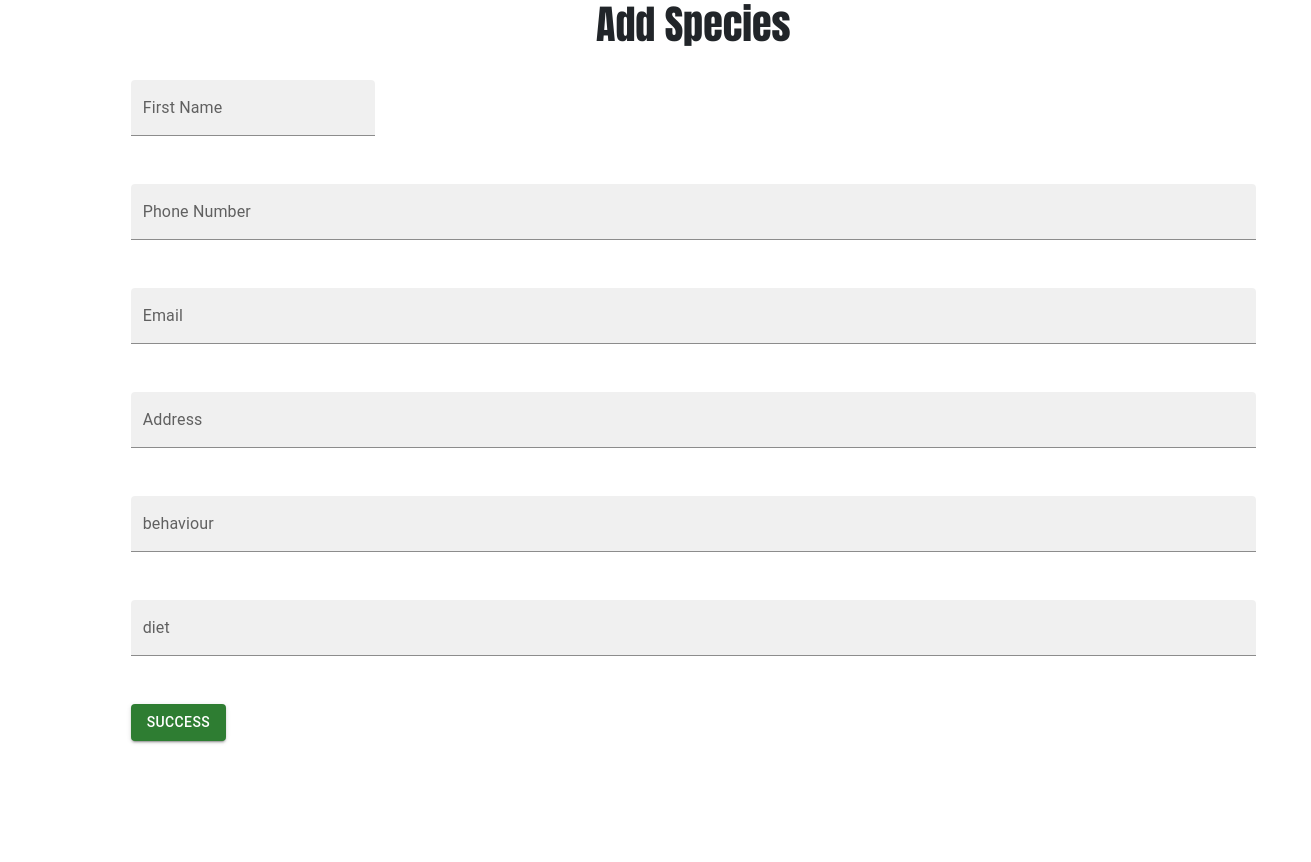
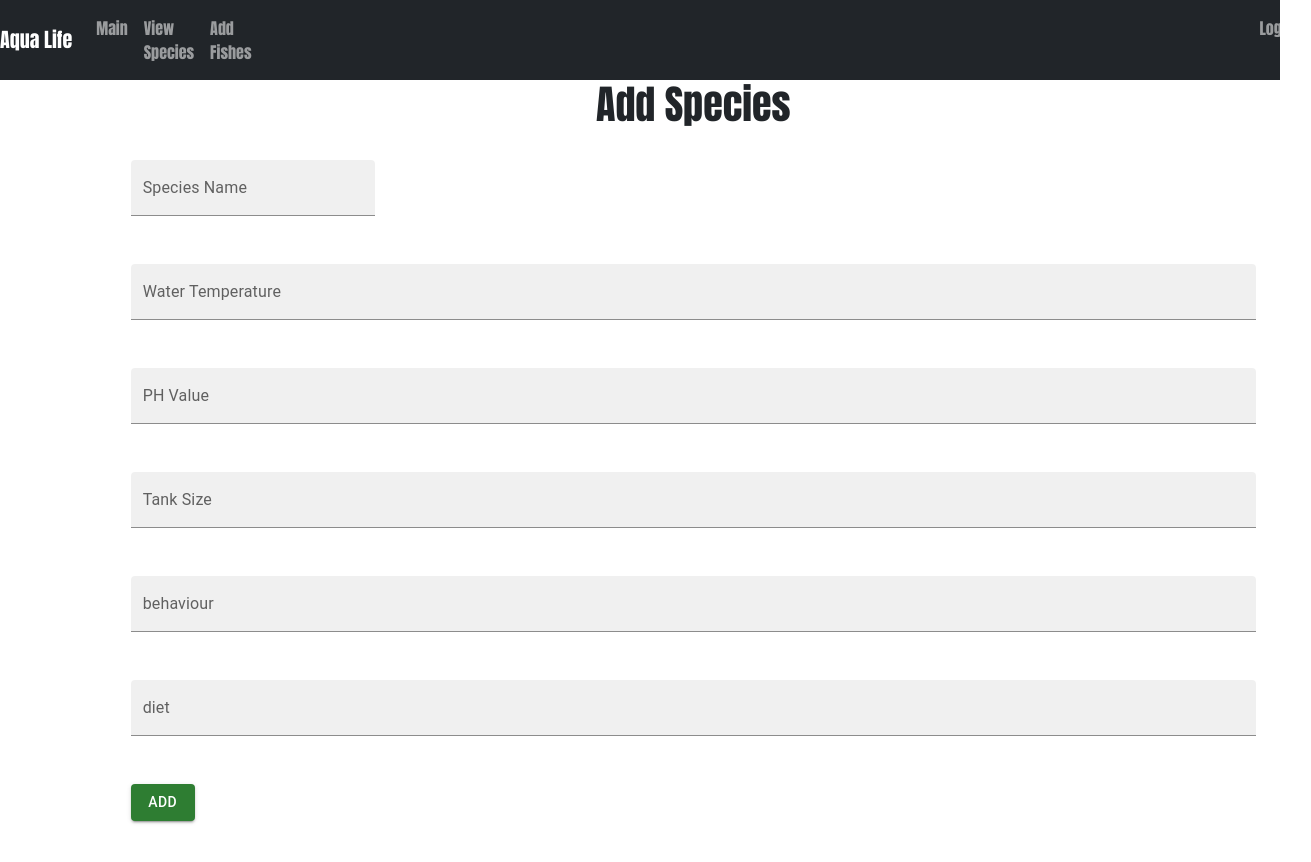
Before and after one commit to KSteve123/aqua-life, a React (Create React App) app: page /AddSpecies in a window 1280 px wide. Shown: the top 862 px of the page, 1311 px wide, since content can reach past the window. Before the commit the page ends 800 px from the top, so only its background shows below. Built offline with nearby package versions, Linux system fonts and the light colour scheme.

Commit message:
final front-end

```diff
--- a/src/App.js
+++ b/src/App.js
@@ -8,6 +8,7 @@ import UserCheck from './components.js/ReturnUser';
 import SpeciesView from './components.js/SpeciesInfo';
 import EditSpecies from './components.js/SpeciesEdit';
 import AddSpecies from './components.js/AddSpecies';
+import AdminMain from './components.js/AdminMain';
 
 function App() {
     return(
@@ -19,6 +20,7 @@ function App() {
      <Route path='/SpeciesInfo' element={<SpeciesView/>} />
      <Route path='/SpeciesEdit/:name' element={<EditSpecies/>} />
      <Route path='/AddSpecies' element={<AddSpecies/>} />
+     <Route path='/AdminMain' element={<AdminMain/>} />
      </Routes>
      </BrowserRouter>
     )
--- a/src/components.js/AddSpecies.js
+++ b/src/components.js/AddSpecies.js
@@ -3,13 +3,10 @@ import TextField from '@mui/material/TextField';
 import Button from '@mui/material/Button';
 import { Container } from '@mui/material';
 import addNotification from 'react-push-notification';
+import AdminNavBar from "./NavBar";
 
 export default function AddSpecies() {
-    let x = localStorage.getItem('ID');
-    if (x==="null") {
-        window.location.href = '/AdminLogin'
 
-    }
     const[name=null, setName] = React.useState('')
     const[water_temp=null, setWater] = React.useState('')
     const[ph_level=null, setPh] = React.useState('')
@@ -22,7 +19,7 @@ export default function AddSpecies() {
         e.preventDefault()
         const Species={name,water_temp,ph_level,tank_size,behaviour,diet}
         console.log(Species)
-        fetch("http://localhost:8080/surviva;/add",{
+        fetch("http://localhost:8080/survival;/add",{
         method:"POST",
         headers:{"Content-Type":"application/json"},
         body: JSON.stringify(Species)
@@ -30,14 +27,14 @@ export default function AddSpecies() {
       if (response.status === 200) {
         addNotification({
           title: 'Notification',
-          message:"Registration Complete",
+          message:"Species Added",
           native:true
         })
-        window.location.href = '/AddSpecies'
+        window.location.href = '/AddSpecies';
       } else {
         addNotification({
           title: 'status',
-          message:"Registration failed. PLease check the Details you filled",
+          message:"Failed. PLease check the Details you filled",
           native:true
         })
       }
@@ -48,6 +45,8 @@ export default function AddSpecies() {
 
 
   return (
+    <div>
+    <AdminNavBar/>
     <div class="offset-md-1">
       <h1 align="center">Add Species</h1><br></br>
     <Container
@@ -58,25 +57,25 @@ export default function AddSpecies() {
       autoComplete="off"
     >
       <div className="input-group mb-5">
-      <TextField id="filled-basic" label="First Name" variant="filled"
+      <TextField id="filled-basic" label="Species Name" variant="filled"
       value={name}
       onChange={(e)=>setName(e.target.value)}
       />
       </div>
       <div className="input-group mb-5">
-      <TextField id="filled-basic" label="Phone Number" variant="filled" fullWidth
+      <TextField id="filled-basic" label="Water Temperature" variant="filled" fullWidth
       value={water_temp}
       onChange={(e)=>setWater(e.target.value)}
       />
       </div>
       <div className="input-group mb-5">
-      <TextField id="filled-basic" label="Email" variant="filled" fullWidth
+      <TextField id="filled-basic" label="PH Value" variant="filled" fullWidth
       value={ph_level}
       onChange={(e)=>setPh(e.target.value)}
       />
       </div>
       <div className="input-group mb-5">
-      <TextField id="filled-basic" label="Address" variant="filled" fullWidth
+      <TextField id="filled-basic" label="Tank Size" variant="filled" fullWidth
       value={tank_size}
       onChange={(e)=>setTank(e.target.value)}
       />
@@ -94,10 +93,11 @@ export default function AddSpecies() {
       />
       </div>
       <div className="input-group mb-5">
-     <Button variant="contained" color="success" onClick={Register}>Success
+     <Button variant="contained" color="success" onClick={Register}>Add
      </Button>
      </div>
     </Container>
+    </div>
     </div>
 
   );
--- a/src/components.js/AdminLogin.js
+++ b/src/components.js/AdminLogin.js
@@ -25,6 +25,7 @@ export default function Adminlogin() {
         const Admin={email,password}
         console.log(Admin)
         fetch("http://localhost:8080/loginuser/check",{
+          //fetch("192.168.108.146:8080/loginuser/check",{
         method:"POST",
         headers:{"Content-Type":"application/json"},
         body: JSON.stringify(Admin)
--- a/src/components.js/AdminMain.js
+++ b/src/components.js/AdminMain.js
@@ -1,28 +1,29 @@
-
+import AdminNavBar from "./NavBar";
 
 export default function AdminMain(){
 
 
-    let x = localStorage.getItem('ID')
+
 
 
     const AddSpecies=(event1)=>{
-        window.location.href = '/MakeAppointment'+x
+        window.location.href = '/AddSpecies'
 
     }
     const ViewSpecies=(event2)=>{
-        window.location.href = '/PatientAppointments/'+x
+        window.location.href = '/SpeciesInfo'
 
     }
 
 
 return(
 <div>
-<div divclassName="col-sm-6 mb-4 offset-md-1">
-    <h1>Welcome</h1><br></br>
+    <AdminNavBar/>
+<div className="col-sm-10 mb-4 offset-md-1">
+    <h1 className="mt-4">Welcome</h1><br></br>
 <div className="col-sm-6 mb-4 offset-md-1">
 <button type="button" class="btn btn-dark" onClick={AddSpecies}>Add New Species</button>&emsp;&emsp;&emsp;&emsp;&emsp;
-<button type="button" class="btn btn-light" onClick={ViewSpecies}>View Existing Species</button>;
+<button type="button" class="btn btn-info" onClick={ViewSpecies}>View Existing Species</button>
 
 </div>
 </div>
--- a/src/components.js/Main.js
+++ b/src/components.js/Main.js
@@ -30,6 +30,7 @@ function Main() {
     try {
       // Send image to Python backend
       const response = await axios.post("http://localhost:5000/predict", formData, {
+      //const response = await axios.post("http://192.168.108.146:5000/predict", formData, {
         headers: {
           "Content-Type": "multipart/form-data",
         },
@@ -41,6 +42,7 @@ function Main() {
 
       // Retrieve survival data from Spring Boot service
       const survivalResponse = await axios.get(`http://localhost:8080/survival/${fishSpecies}`);
+      //const survivalResponse = await axios.get(`http://192.168.108.146:8080/survival/${fishSpecies}`);
       setSurvivalData(survivalResponse.data);
 
     } catch (error) {
@@ -63,22 +65,22 @@ function Main() {
         <input type="file" onChange={handleFileChange} />
         <button type="submit">Upload and Identify</button><br></br><br></br>
         <button type="button" class="btn btn-dark" onClick={AdminLog}>Admin?</button>
-      </form><br></br>
+      </form></div>
       {prediction && (
-        <div class="mt-4" className="output">
+        <div class="offset-md-1 col-md-10 mt-1 b p-4" className="output">
           <h3 className="prediction">Prediction: {prediction}</h3>
-          <h4>Survival Data:</h4>
+          <h4 className="suv">Survival Data:</h4>
           <p>Name: {survivalData.name}</p>
           <p>Temperature: {survivalData.water_temp} °C</p>
           <p>pH: {survivalData.ph_level}</p>
+          <p>Tank Size: {survivalData.tank_size} Feet</p>
           <p>Diet: {survivalData.diet}</p>
-          <p>Tank Size: {survivalData.tank_size} Feet</p>
           <p>Behaviour: {survivalData.behaviour}</p>
 
 
         </div>
       )}
-    </div>
+
     </div>
     </div>
     </div>
--- /dev/null
+++ b/src/components.js/NavBar.js
@@ -0,0 +1,54 @@
+export default function AdminNavBar() {
+
+    let x = localStorage.getItem('ID');
+    if (x==="null") {
+        window.location.href = '/'
+
+    }
+
+    const ViewSpecies=(event2)=>{
+        window.location.href = '/SpeciesInfo'
+
+    }
+
+    const AdminMain=(event)=>{
+        window.location.href = '/AdminMain'
+
+    }
+
+    const AddSpecies=(event3)=>{
+        window.location.href = '/AddSpecies'
+
+    }
+    const Logout=(event3)=>{
+        localStorage.setItem('ID',null)
+        window.location.href = '/'
+
+    }
+
+return(
+    <nav class="navbar navbar-expand-lg navbar navbar-dark bg-dark">
+  <a class="navbar-brand" href="#">Aqua Life</a>
+  <button class="navbar-toggler" type="button" data-toggle="collapse" data-target="#navbarText" aria-controls="navbarText" aria-expanded="false" aria-label="Toggle navigation">
+    <span class="navbar-toggler-icon"></span>
+  </button>
+  <div class="collapse navbar-collapse" id="navbarText">
+    <ul class="navbar-nav mr-auto">
+      <li class="nav-item active">
+        <a class="nav-link" onClick={AdminMain}>Main</a>
+      </li>
+      <li class="nav-item">
+        <a class="nav-link" onClick={ViewSpecies}>View Species</a>
+      </li>
+      <li class="nav-item">
+        <a class="nav-link" onClick={AddSpecies}>Add Fishes</a>
+      </li>&emsp;&emsp;&emsp;&emsp;&emsp;&emsp;&emsp;&emsp;&emsp;&emsp;&emsp;&emsp;&emsp;&emsp;&emsp;&emsp;&emsp;&emsp;&emsp;&emsp;&emsp;&emsp;&emsp;&emsp;&emsp;&emsp;&emsp;&emsp;&emsp;&emsp;&emsp;&emsp;&emsp;&emsp;&emsp;&emsp;&emsp;&emsp;&emsp;&emsp;&emsp;&emsp;&emsp;&emsp;&emsp;&emsp;&emsp;&emsp;&emsp;&emsp;&emsp;&emsp;&emsp;&emsp;&emsp;&emsp;&emsp;&emsp;&emsp;&emsp;&emsp;&emsp;
+      <li>
+      <a class="nav-link" onClick={Logout} align="right">Logout</a>
+      </li>
+    </ul>
+  </div>
+</nav>
+)
+
+}
--- a/src/components.js/ReturnUser.js
+++ b/src/components.js/ReturnUser.js
@@ -13,7 +13,7 @@ fetch("http://localhost:8080/loginuser/Authenticaton")
           if (ID!=="Incorrect Credential") {
             const id = ID;
             localStorage.setItem('ID', id);
-            window.location.href = '/SpeciesInfo'
+            window.location.href = '/AdminMain'
           } else {
             addNotification({
               title: 'Warning',
--- a/src/components.js/SpeciesInfo.js
+++ b/src/components.js/SpeciesInfo.js
@@ -10,15 +10,12 @@ import {
 } from "react-icons/fa";
 import { Link } from "react-router-dom";
 import Search from "./Search";
+import AdminNavBar from "./NavBar";
 
 
 
 const SpeciesView = () => {
-	let x = localStorage.getItem('ID');
-    if (x==="null") {
-        window.location.href = '/AdminLogin'
 
-    }
 	const [Species, setSpecies] = useState([]);
     const [search, setSearch] = useState("");
 
@@ -52,6 +49,7 @@ const SpeciesView = () => {
 
 	return (
 		<div>
+			<AdminNavBar/>
 			<section>
 			<Search
 				search={search}
--- a/src/index.css
+++ b/src/index.css
@@ -4,15 +4,23 @@
   font-family: Impact, Haettenschweiler, 'Arial Narrow Bold', sans-serif;
 }
 
-.background{
+.background {
+  position: fixed;
+  top: 0;
+  left: 0;
   width: 100%;
   height: 100%;
+  z-index: -1; /* Places the background behind other content */
 }
 
-video{
+video {
   width: 100%;
   height: 100%;
   object-fit: cover;
+  position: absolute; /* Makes sure the video stays fixed in place */
+  top: 0;
+  left: 0;
+  filter: brightness(30%) contrast(100%);
 }
 
 .content{
@@ -37,8 +45,7 @@ video{
 }
 
 p{
-  color: rgba(244, 200, 39, 0.921);
-  text-align: center;
+  color: rgb(255, 161, 61);
   font-size: 18px;
 }
 
```
Also changed, not shown: src/components.js/LoginCheck.js (deleted, +0 -7 lines).
